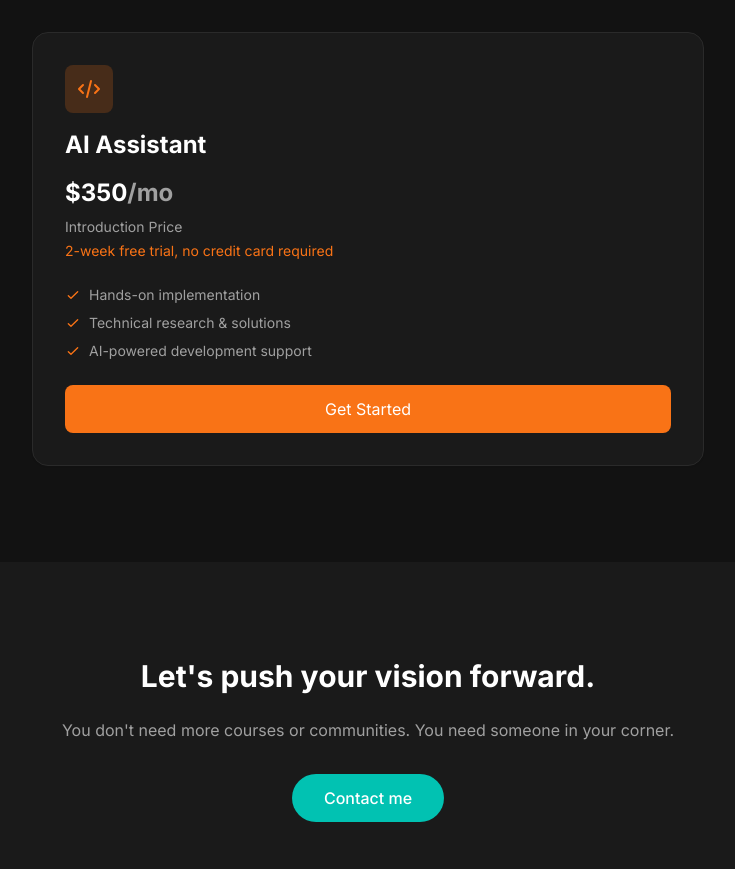
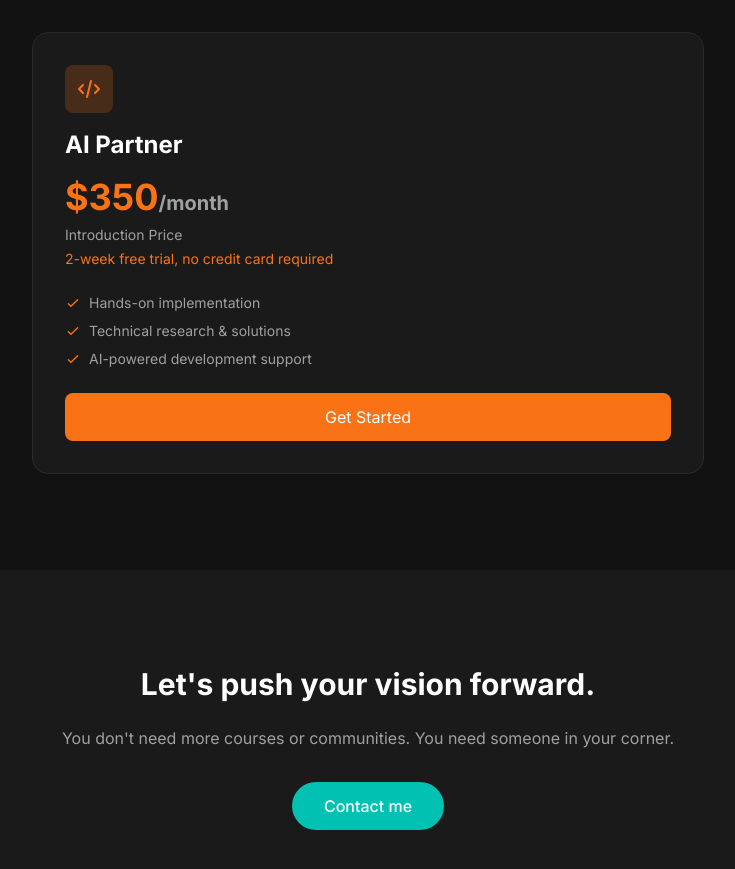
Before and after one commit to JohannesBorge/borge, a Next.js app: page / in a window 1280 px wide. Shown: the part 2780-3649 px from the top of the page, without its empty margins (272-1007 px from the left). Built offline with nearby package versions, Linux system fonts and the light colour scheme.

Commit message:
Update navigation and home page to reflect AI Partner name change

```diff
--- a/app/components/Navbar.tsx
+++ b/app/components/Navbar.tsx
@@ -13,7 +13,8 @@ export default function Navbar() {
   const pathname = usePathname();
 
   const services = [
-    { name: 'AI Assistant', href: '/services/tech' }
+    { name: 'AI Assistant', href: '/services/tech' },
+    { name: 'AI Partner', href: '/services/ai-partner' }
   ];
 
   const navItems = [
--- a/app/page.tsx
+++ b/app/page.tsx
@@ -193,9 +193,9 @@ export default function Home() {
                   <path strokeLinecap="round" strokeLinejoin="round" strokeWidth={2} d="M10 20l4-16m4 4l4 4-4 4M6 16l-4-4 4-4" />
                 </svg>
               </div>
-              <h3 className="text-2xl font-bold mb-4 text-text-primary">AI Assistant</h3>
+              <h3 className="text-2xl font-bold mb-4 text-text-primary">AI Partner</h3>
+              <div className="text-4xl font-bold text-orange-500">$350<span className="text-xl text-text-secondary">/month</span></div>
               <div className="mb-6">
-                <p className="text-2xl font-bold text-text-primary">$350<span className="text-text-secondary">/mo</span></p>
                 <p className="text-sm text-text-secondary mt-2">Introduction Price</p>
                 <p className="text-sm text-orange-500 mt-1">2-week free trial, no credit card required</p>
               </div>
```
